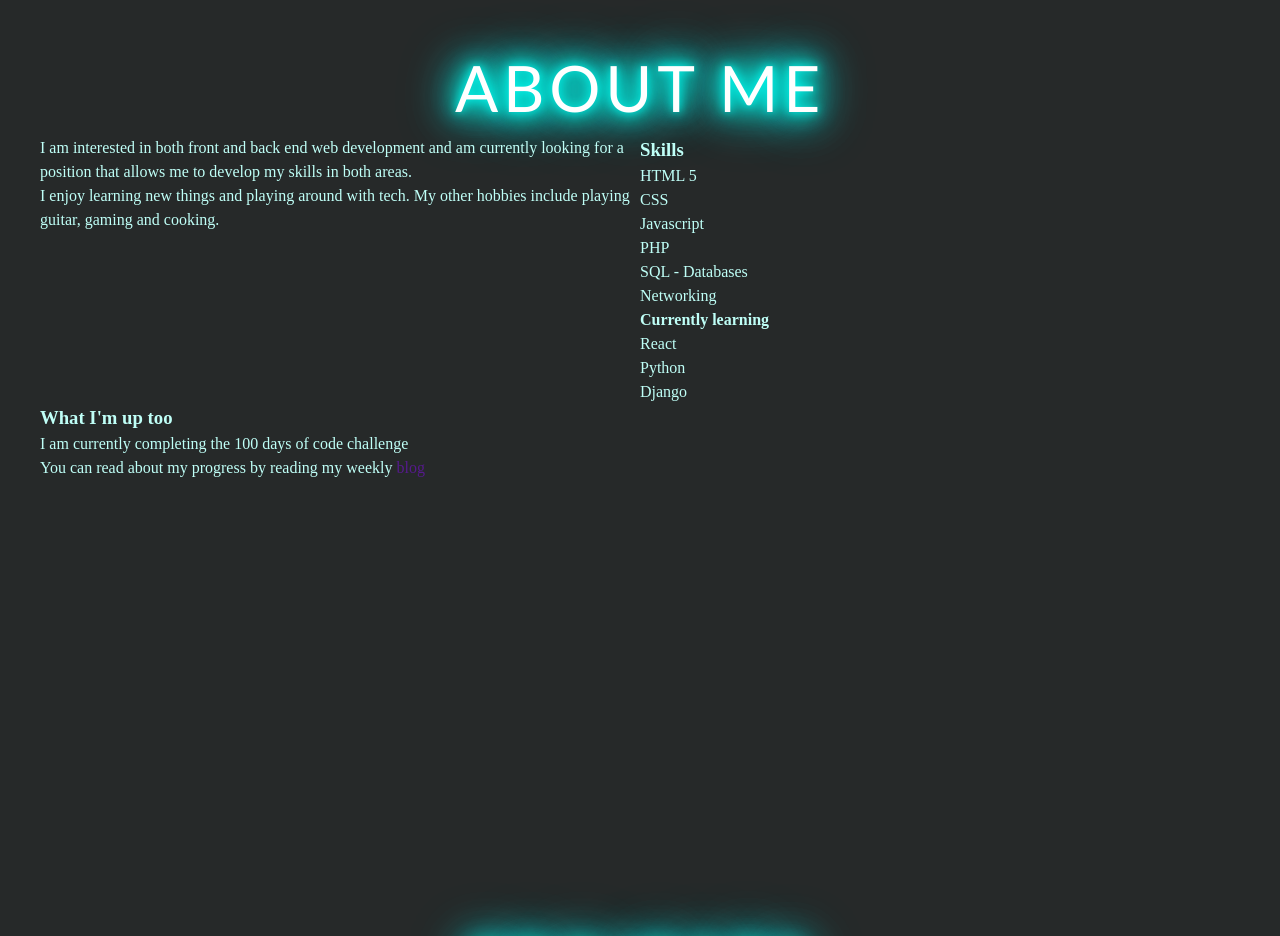
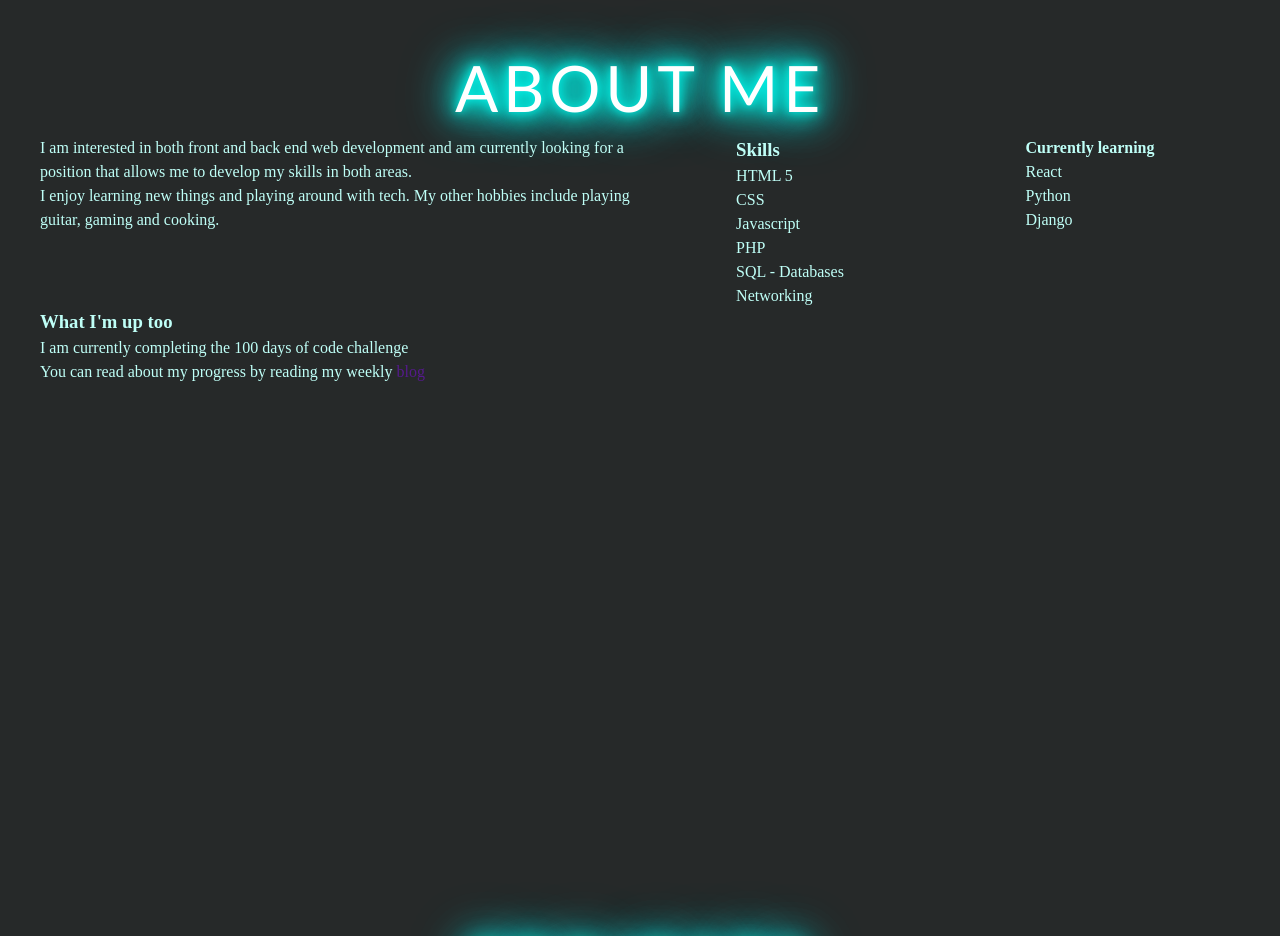
Before and after one commit to RossGoodliffe/portfolio, a plain HTML site: page index.html in a window 1280 px wide. Shown: the part 840-1776 px from the top of the page. Drawn offline with Linux system fonts and the light colour scheme.

Commit message:
Basic about section layout changes

```diff
--- a/css/styles.css
+++ b/css/styles.css
@@ -282,6 +282,18 @@ span.flickering-4 {
   letter-spacing: 0.3rem;
 }
 
+.about-skills {
+  display: grid;
+  grid-template-columns: 1fr 1fr;
+  grid-template-rows: 1fr;
+
+
+}
+
+.about-skillset {
+  justify-self: center;
+}
+
 
 
 
--- a/index.html
+++ b/index.html
@@ -82,6 +82,7 @@
                     </div>
 
                     <div class="about-skills">
+                        <div class="about-skillset">
                             <h3>Skills</h3>
                             <ul class="skills-list">
                                 <li>HTML 5</li>
@@ -90,14 +91,17 @@
                                 <li>PHP</li>
                                 <li>SQL - Databases</li>
                                 <li>Networking</li>
-
                             </ul>
+                        </div>
+                        <div class="about-skillset">
                             <h4>Currently learning</h4>
                             <ul class="skills-list">
                                 <li>React</li>
                                 <li>Python</li>
                                 <li>Django</li>
                             </ul>
+                        </div>
+
                     </div>
 
                     <div class="about-progress">
```
Lines whose indentation alone changed are shown as unchanged.
